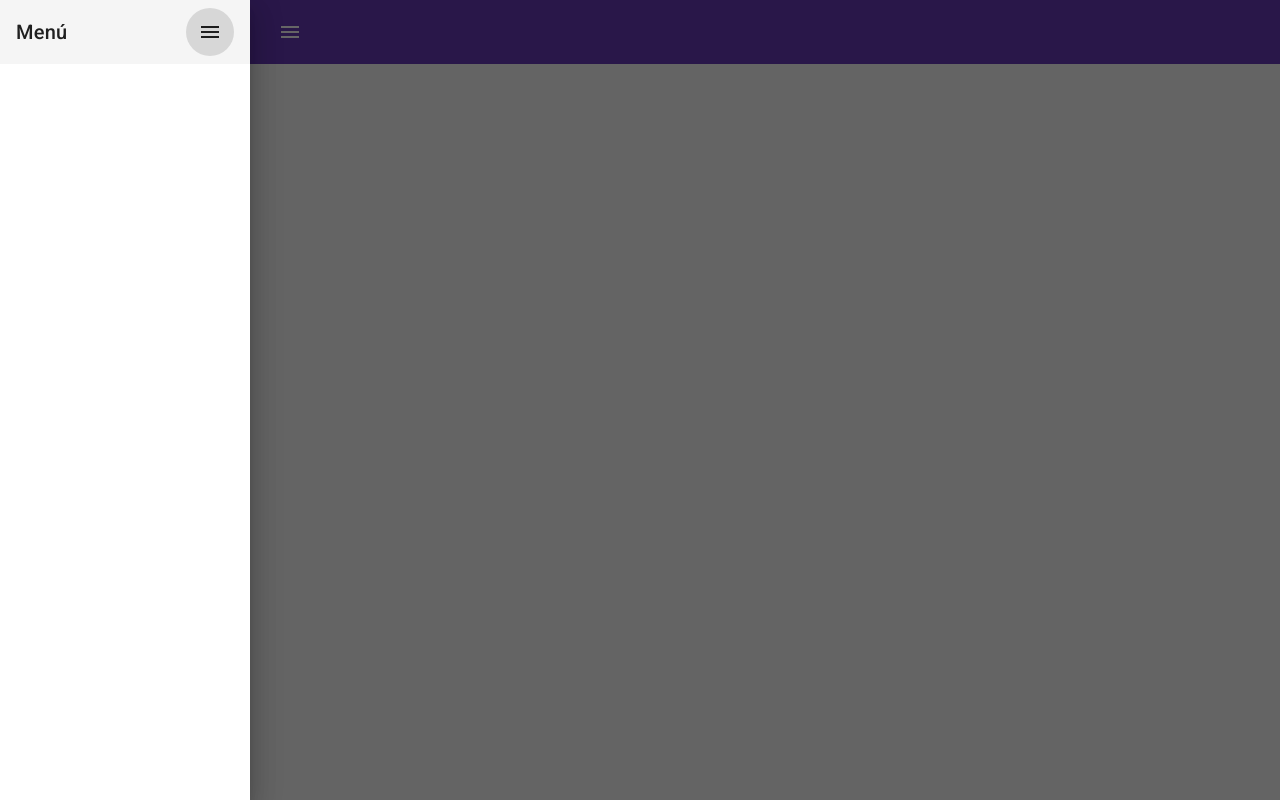
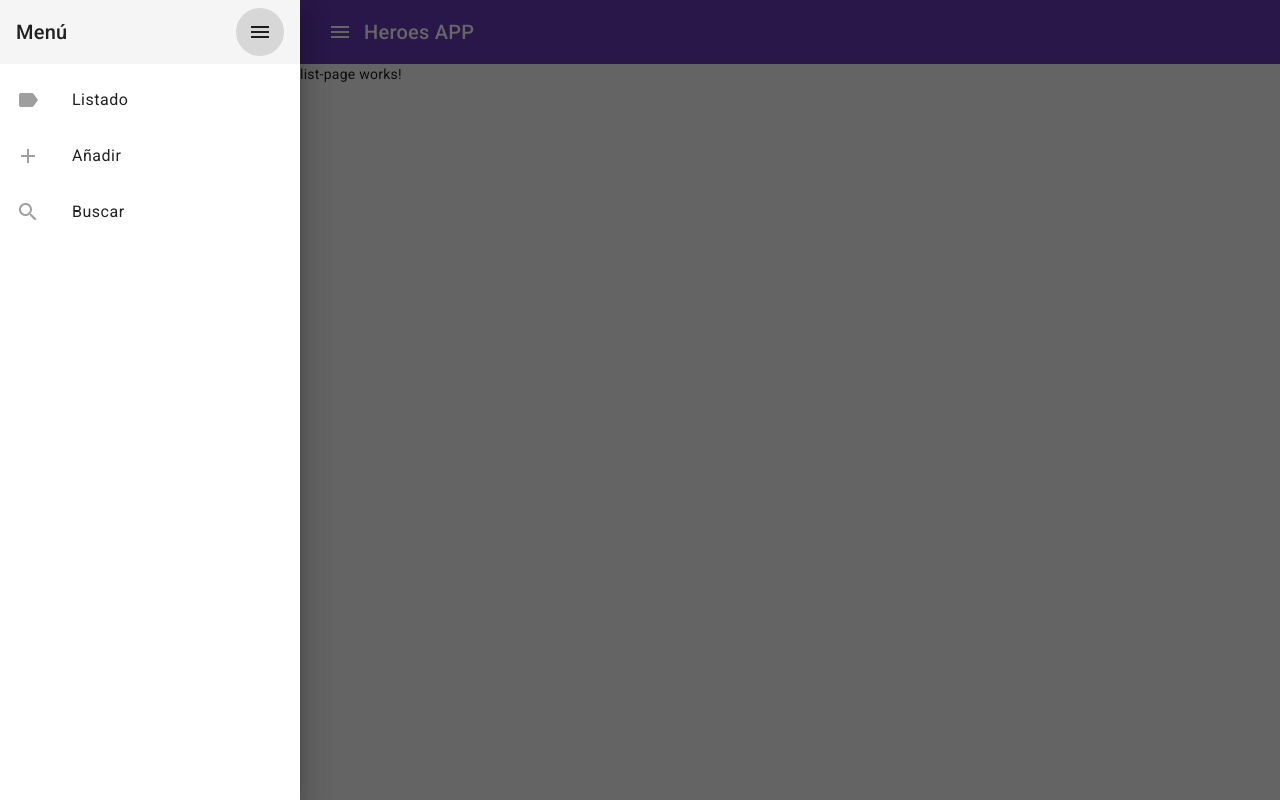
Before and after one commit to sebasao89/heroesApp, an Angular app: page /heroes/list in a window 1280 px wide. Both pictures are taken after a click on the button "menu". Built offline with nearby package versions, Linux system fonts and the light colour scheme.

Commit message:
sidenav, sidebar modulo heroes

```diff
--- a/src/app/heroes/pages/layout-page/layout-page.component.html
+++ b/src/app/heroes/pages/layout-page/layout-page.component.html
@@ -1,21 +1,39 @@
 <mat-sidenav-container fullscreen>
 
-    <mat-sidenav #sidenav mode="push" [ngStyle]="{ width: '250px' }">
+    <!-- SIDENAV -->
+    <mat-sidenav #sidenav mode="push" [ngStyle]="{ width: '300px' }" class="flex">
         <mat-toolbar>
-            <span>Menú</span>
-            <span class="spacer"></span>
+            <span class="flex-1">Menú</span>
+            <!-- <span class="flex-auto"></span> -->
             <button mat-icon-button (click)="sidenav.toggle()">
                 <mat-icon>menu</mat-icon>
             </button>
         </mat-toolbar>
+
+        <mat-nav-list>
+            <mat-list-item *ngFor="let item of sidebarItems" [routerLink]="item.url" (click)="sidenav.toggle()">
+                <mat-icon matListItemIcon>{{ item.icon }}</mat-icon>
+                {{ item.label }}
+            </mat-list-item>
+        </mat-nav-list>
     </mat-sidenav>
 
-    <mat-toolbar color="primary">
+    <!-- TOOLBAR -->
+    <mat-toolbar color="primary" class="flex">
         <button mat-icon-button (click)="sidenav.toggle()">
             <mat-icon>menu</mat-icon>
         </button>
+        <span class="flex-1">Heroes APP</span>
+
+        <button mat-button color="accent">
+           <mat-icon>save</mat-icon>
+           Salir
+        </button>
+
     </mat-toolbar>
 
+    <div class="container">
+        <router-outlet></router-outlet>
+    </div>
+
 </mat-sidenav-container>
-
-<router-outlet></router-outlet>
--- a/src/app/heroes/pages/layout-page/layout-page.component.ts
+++ b/src/app/heroes/pages/layout-page/layout-page.component.ts
@@ -7,4 +7,10 @@ import { Component } from '@angular/core';
 })
 export class LayoutPageComponent {
 
+  public sidebarItems = [
+    { label: 'Listado', icon: 'label', url: './list'},
+    { label: 'Añadir', icon: 'add', url: './new-hero'},
+    { label: 'Buscar', icon: 'search', url: './search'},
+  ]
+
 }
```
